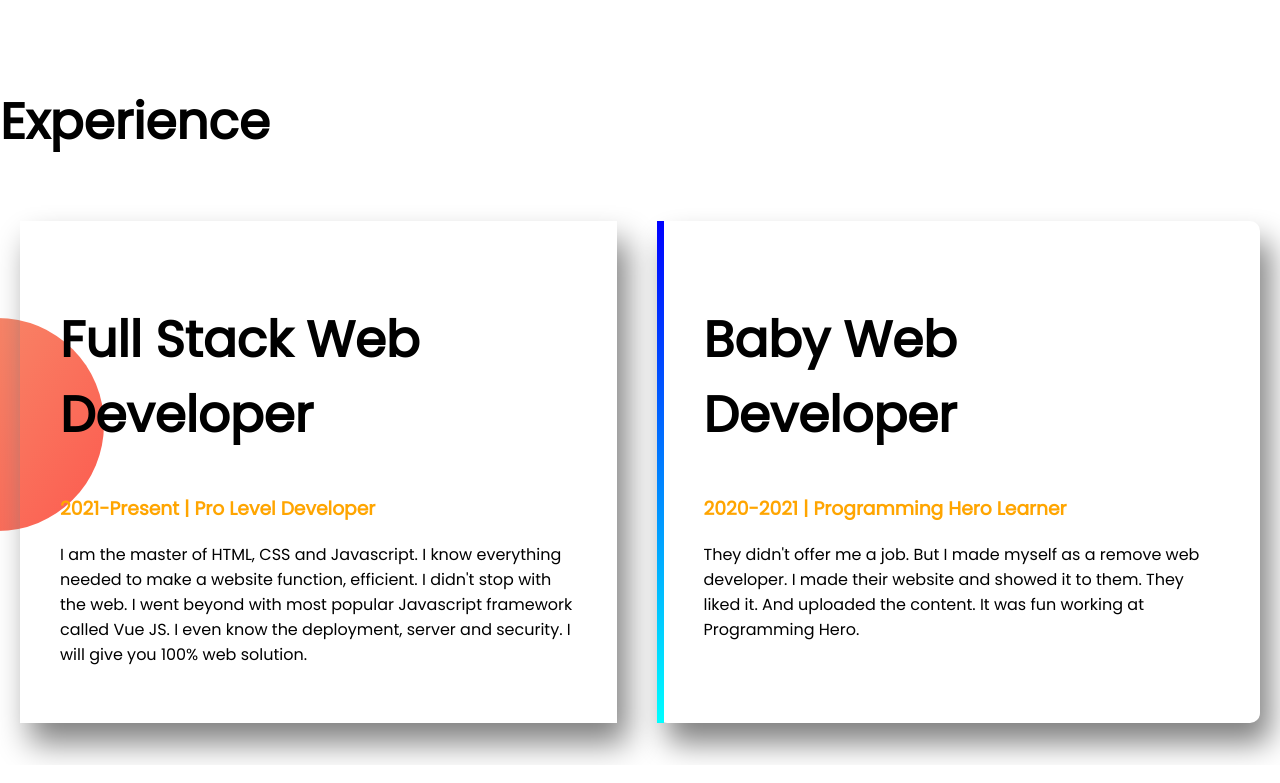
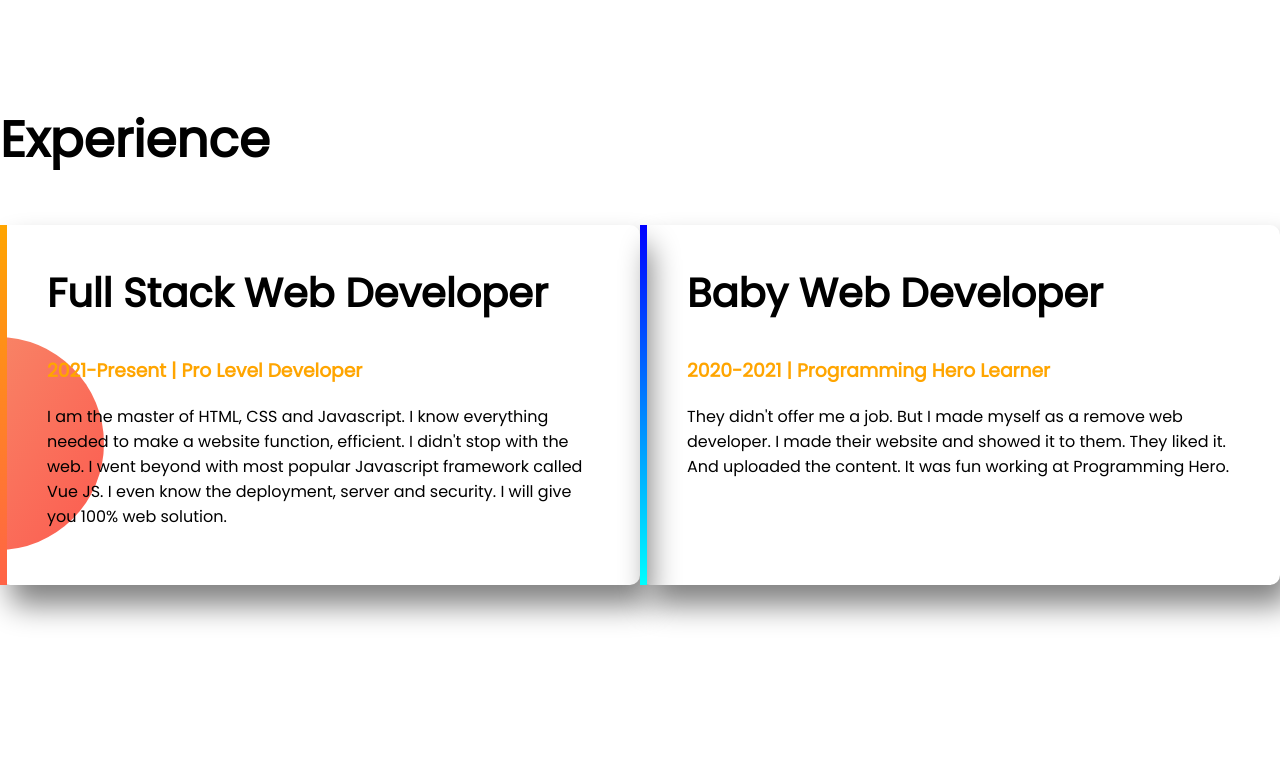
Before and after one commit to sharifhassan05/developer-portfolio, a plain HTML site: page index.html in a window 1280 px wide. Shown: the part 1317-2100 px from the top of the page. Drawn offline with Linux system fonts and the light colour scheme.

Commit message:
experience section added

```diff
--- a/index.html
+++ b/index.html
@@ -48,7 +48,7 @@
 
         <div class="flexible-area">
 
-            <div class="half-width box-area">
+            <div class="half-width" id="fullstack-area">
                 <h1>Full Stack Web Developer</h1>
                 <h3>2021-Present | Pro Level Developer</h3>
                 <p>I am the master of HTML, CSS and Javascript. I know everything needed to make a website function,
@@ -57,7 +57,7 @@
                     JS. I even know the deployment, server and security. I will give you 100% web solution.</p>
             </div>
 
-            <div class="half-width" id="box-area">
+            <div class="half-width" id="baby-web-area">
                 <h1>Baby Web Developer</h1>
                 <h3>2020-2021 | Programming Hero Learner</h3>
                 <p>They didn't offer me a job. But I made myself as a remove web developer. I made their website and
--- a/style.css
+++ b/style.css
@@ -56,6 +56,13 @@ span{
 
 .flexible-area div{
     box-shadow: 10px 20px 30px gray;
+    width: 600px;
+    margin: 5px auto;
+    padding-top: 5px;
+}
+
+.flexible-area div h1{
+    font-size: 40px;
 }
 
 .experience-area{
@@ -63,15 +70,23 @@ span{
     background-repeat: no-repeat;
     background-position: left;
     box-shadow: gray;
+    margin-top: 60px;
 }
 
 .experience-area h3{
     color: orange;
 }
 
-#box-area{
+#baby-web-area{
     border-left: 7px solid;
     border-image-source: linear-gradient(blue, cyan);
     border-radius: 10px;
     border-image-slice: 1;
 }
+
+#fullstack-area{
+    border-left: 7px solid;
+    border-image-source: linear-gradient(orange, tomato);
+    border-radius: 10px;
+    border-image-slice: 1;
+}
```
